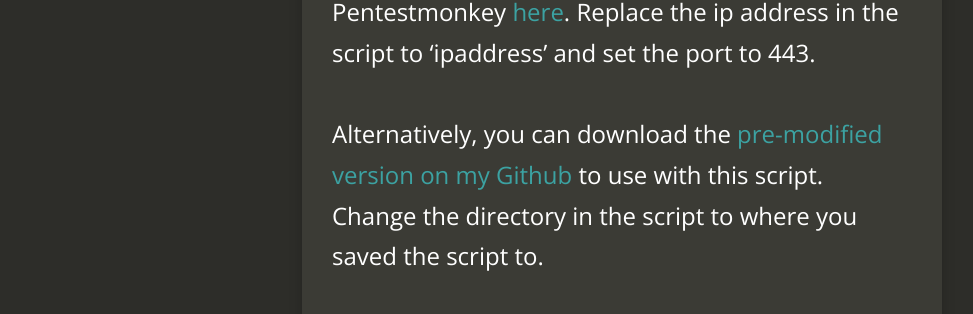
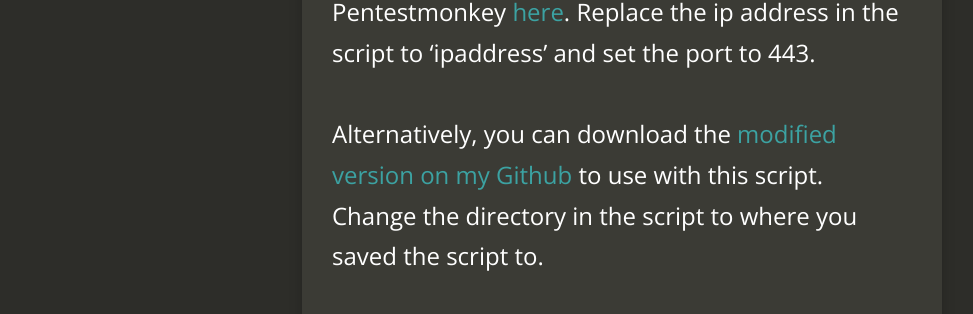
Before and after one commit to Dreamscent/Dreamscent.github.io, a Jekyll site: the page built from _posts/2019-09-21-Kali-Linux-QoL-Improvements.md, in a window 1280 px wide and 900 px high, scrolled down 1250 px. Shown: the part 143-457 px from the top of the window, without its empty margins (18-991 px from the left). Built offline with Jekyll 4.4.1, drawn with Linux system fonts in a browser that asks for light colours; nearby versions of some CDN libraries; some of the changed text lies outside the part shown.

Commit message:
Update 2019-09-21-Kali-Linux-QoL-Improvements.md

```diff
--- a/_posts/2019-09-21-Kali-Linux-QoL-Improvements.md
+++ b/_posts/2019-09-21-Kali-Linux-QoL-Improvements.md
@@ -25,7 +25,7 @@ This particular script is for generating a PHP reverse shell with IP address and
 
 To use, just append it to your `.bashrc` file in your user's home directory and restart your terminal(Don't forget to change the script directory!). The original script can be found on Pentestmonkey [here][1]. Replace the ip address in the script to 'ipaddress' and set the port to 443.
 
-Alternatively, you can download the [pre-modified version on my Github][2] to use with this script. Change the directory in the script to where you saved the script to.
+Alternatively, you can download the [modified version on my Github][2] to use with this script. Change the directory in the script to where you saved the script to.
 
 Usage: `phprev <Interface> <Optional: Listening Port>`
 <br>e.g. `phprev tun0 1234`
```
Also changed, not shown: other parts of _posts/2019-09-21-Kali-Linux-QoL-Improvements.md (+1 -0 lines).
